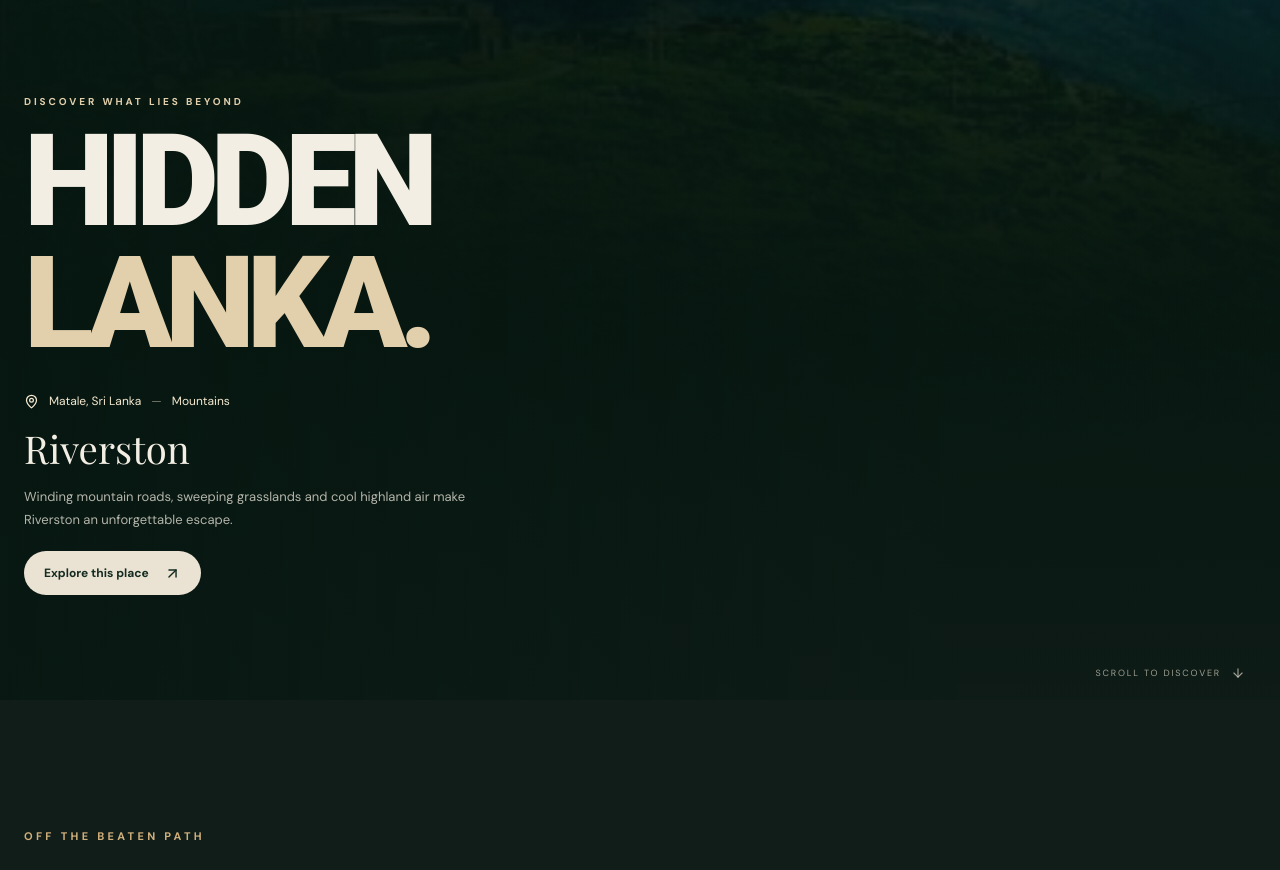
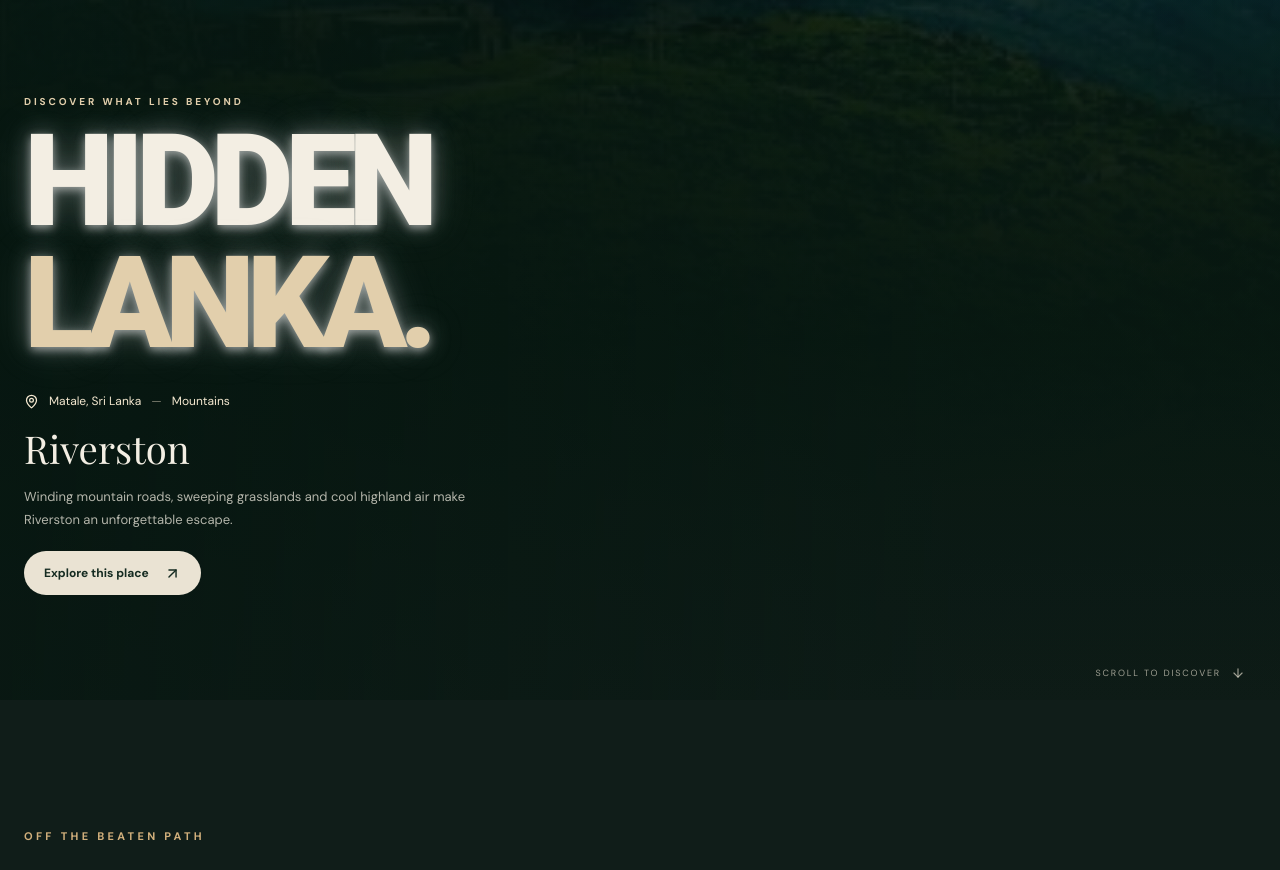
Before and after one commit to Sathsarani03/hidden-lanka, a React (Vite) app: page / in a window 1280 px wide. Shown: the part 800-1670 px from the top of the page. Built offline with nearby package versions, Linux system fonts and the light colour scheme; a web font is replaced by a local one.

Commit message:
Update index.css

```diff
--- a/src/index.css
+++ b/src/index.css
@@ -46,7 +46,7 @@
 /* Arial heading */
 .cinema-title,
 .cinema-title em {
-  font-family: 'Roboto' , Helvetica, sans-serif !important;
+  font-family:'Roboto', Helvetica, sans-serif !important;
   font-style: normal;
   font-weight: 800;
   letter-spacing: -0.065em;
@@ -99,8 +99,7 @@
     width: 180px;
     height: 240px;
   }
-
-  .cinema-title, .cinema-title em {
+}
+.cinema-title, .cinema-title em {
   text-shadow: 0 3px 8px rgba(230,230,230,.55), 0 0 22px rgba(210,215,215,.35), 0 0 45px rgba(190,195,195,.2);
 }
-}
```
